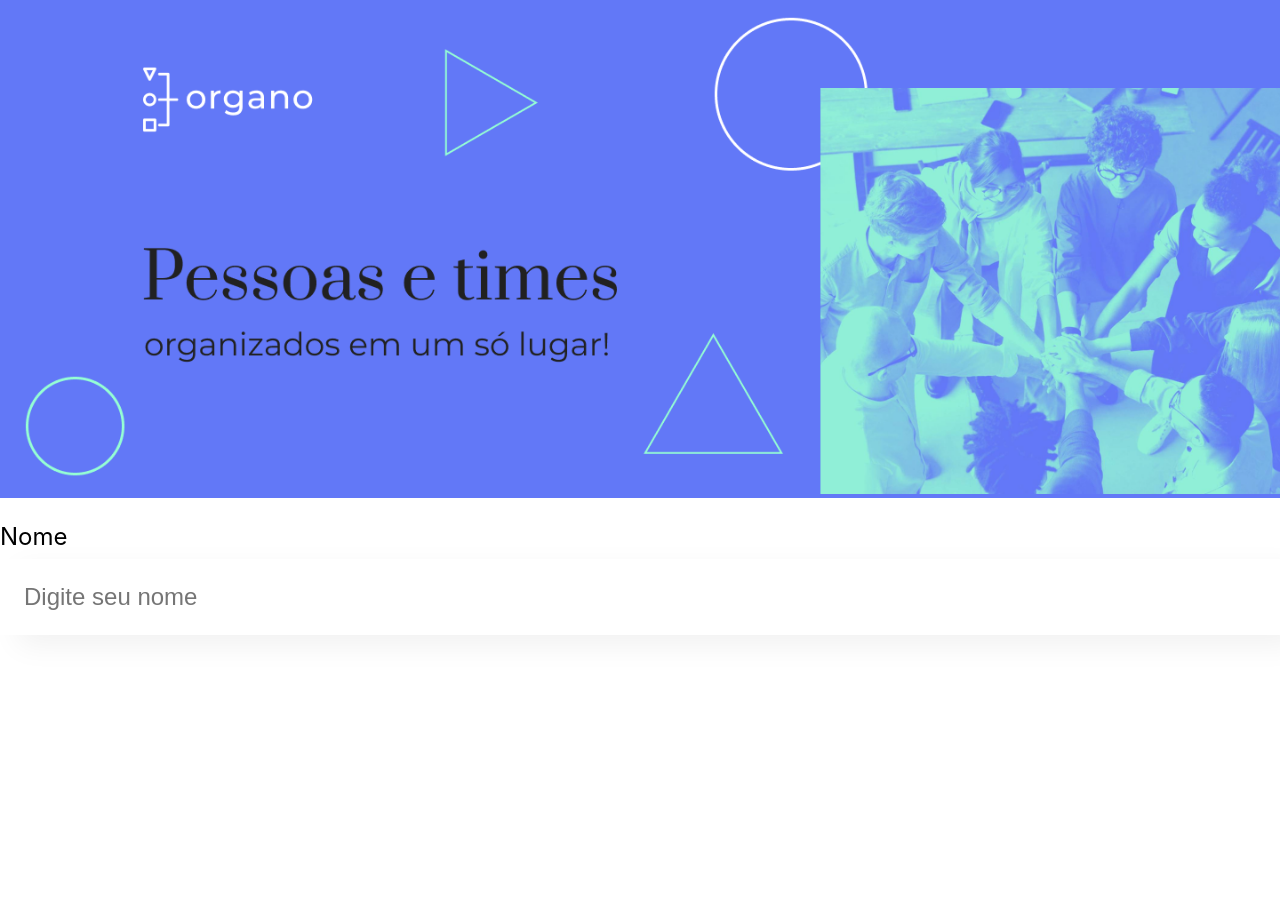
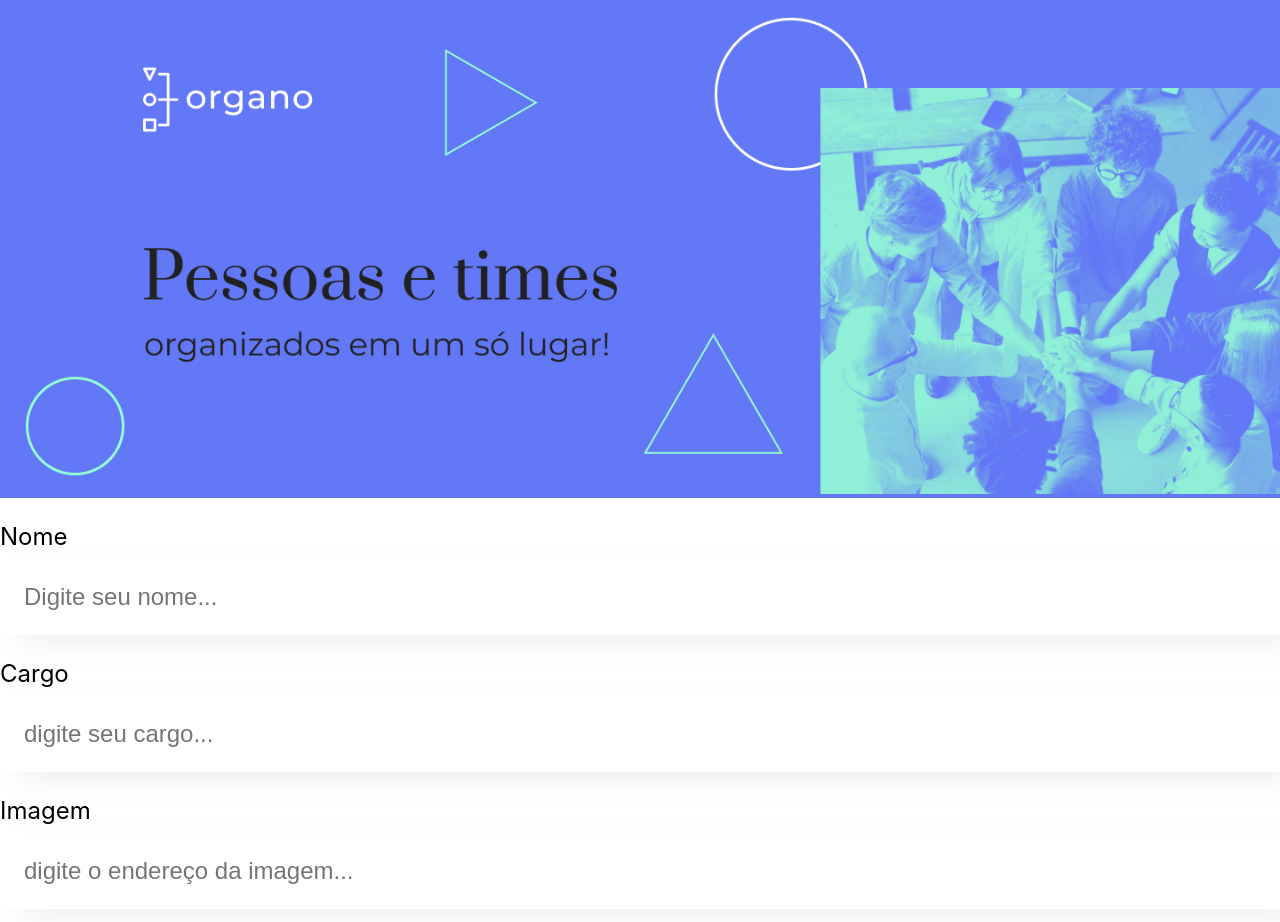
Before and after one commit to GabrielNP96/curso_react_alura, a React (Create React App) app in the folder organo/: page / in a window 1280 px wide. Shown: the top 922 px of the page. Before the commit the page ends 800 px from the top, so only its background shows below. Built offline with nearby package versions, Linux system fonts and the light colour scheme.

Commit message:
Parâmetros de componente

```diff
--- a/organo/src/App.js
+++ b/organo/src/App.js
@@ -5,7 +5,10 @@ function App() {
   return (
     <div className="App">
       <Banner />
-      <CampoTexto />
+      <CampoTexto label="Nome" placeholder = "Digite seu nome"/>
+      <CampoTexto label="Cargo" placeholder = "digite seu cargo"/>
+      <CampoTexto label="Imagem" placeholder = "digite o endereço da imagem"/>
+
     </div>
   );
 }
--- a/organo/src/components/CampoTexto/index.js
+++ b/organo/src/components/CampoTexto/index.js
@@ -1,10 +1,11 @@
 import "./CampoTexto.css"
 
-const CampoTexto = () => {
+const CampoTexto = (props) => {
+    const placeholderModificado = `${props.placeholder}...`
     return (
         <div className = "campo-texto">
-            <label>Nome</label>
-            <input placeholder = "Digite seu nome" />
+            <label>{props.label}</label>
+            <input placeholder =  {placeholderModificado}/>
         </div>
     )
 }
```
